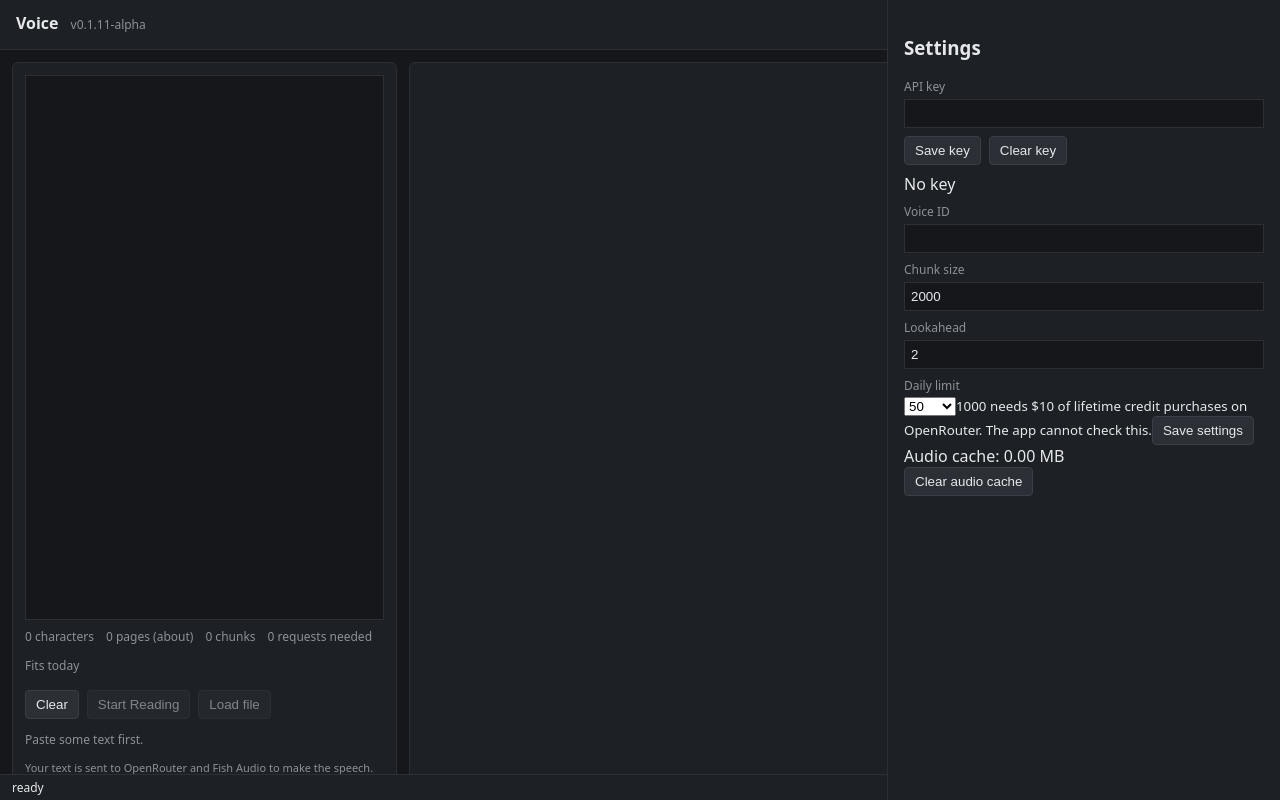
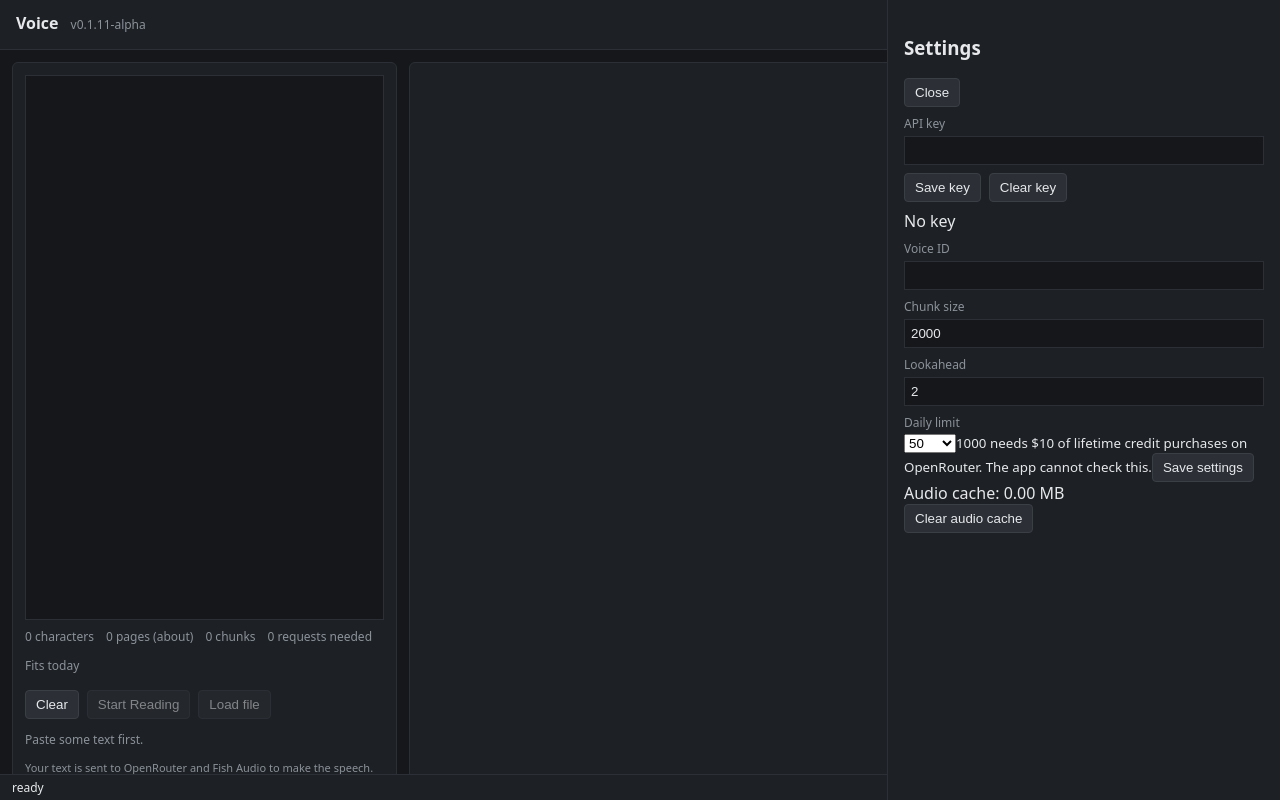
Before and after one commit to NestorKrs/Voice, a React (Vite) app: page / in a window 1280 px wide. Both pictures are taken after a click on the button "Settings". Built offline with nearby package versions, Linux system fonts and the light colour scheme.

Commit message:
0.1.11-alpha: settings panel closure

```diff
--- a/src/App.jsx
+++ b/src/App.jsx
@@ -354,6 +354,7 @@ export default function App() {
       {drawerOpen ? (
         <aside className="drawer">
           <h3>Settings</h3>
+          <button onClick={() => setDrawerOpen(false)}>Close</button>
           <label>API key</label>
           <input type="password" value={keyInput} onChange={(e) => setKeyInput(e.target.value)} />
           <div className="row">
```
